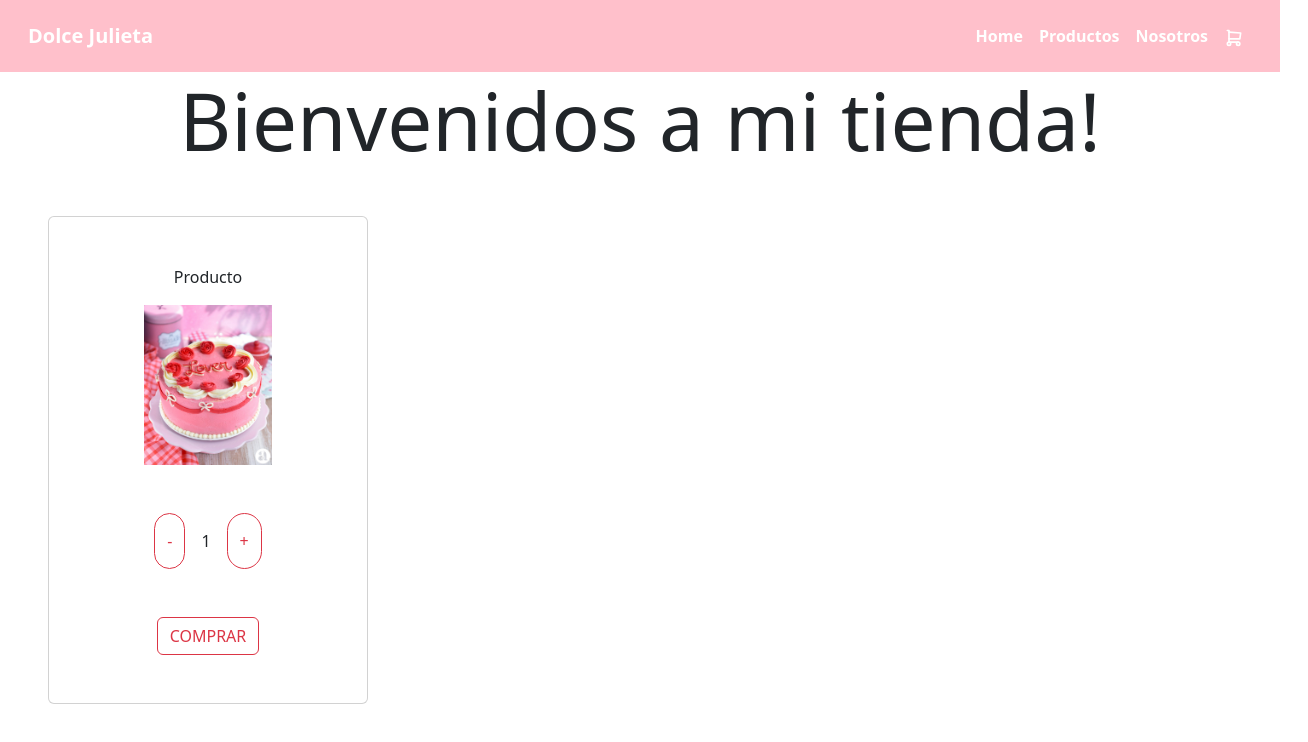
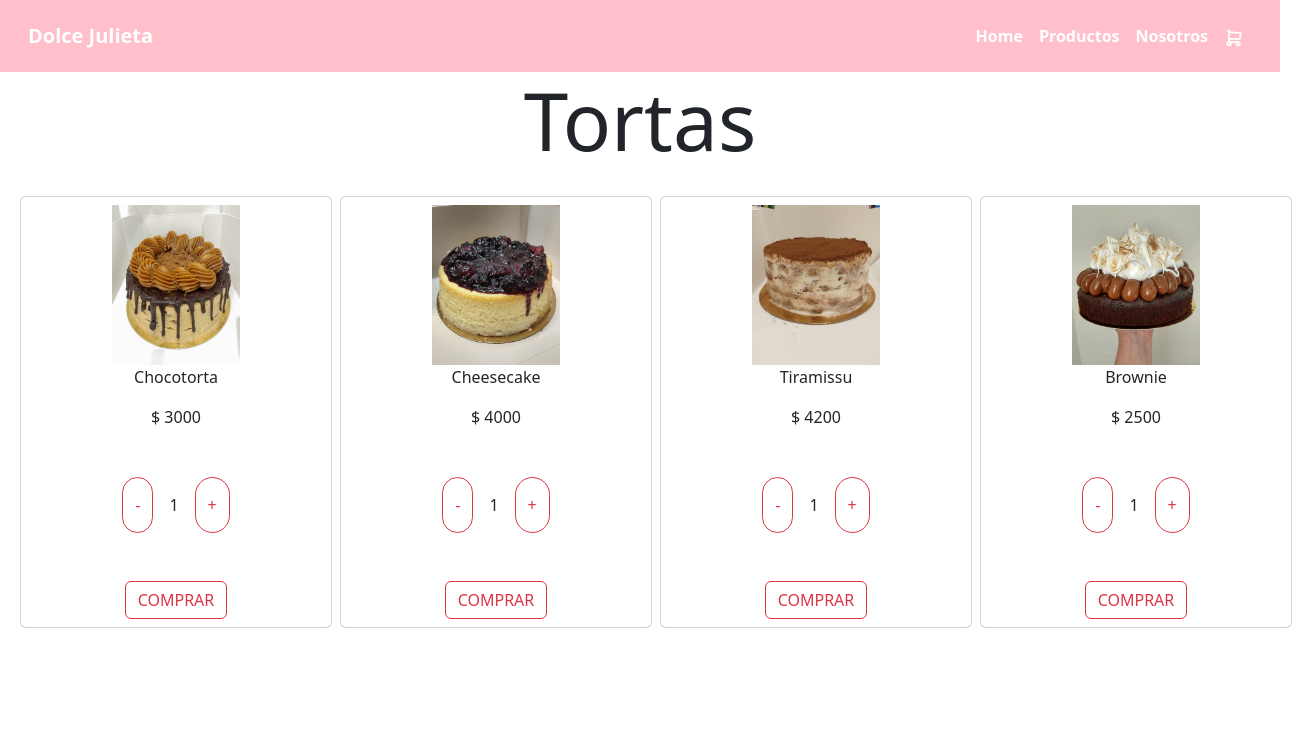
Before and after one commit to Julietabachur/ecommerce, a React (Create React App) app: page / in a window 1280 px wide. Shown: the top 742 px of the page, 1308 px wide, since content can reach past the window. Built offline with nearby package versions, Linux system fonts and the light colour scheme.

Commit message:
subo productos con promise

```diff
--- a/src/App.js
+++ b/src/App.js
@@ -6,7 +6,7 @@ function App() {
   return (
     <>
     <NavBar/>
-    <ItemListContainer greeting="Bienvenidos a mi tienda!"/>
+    <ItemListContainer section="Tortas"/>
     </>
 );
 }
--- a/src/Components/ItemCount/ItemCount.js
+++ b/src/Components/ItemCount/ItemCount.js
@@ -1,7 +1,9 @@
 import { useState } from "react"
 import "./ItemCount.sass"
 
-const ItemCount = ({stock, initial, onAdd , onRemove}) => {
+const ItemCount = ({data, initial, onAdd , onRemove}) => {
+
+    const {title, price, image, stock} = data
 
     const [contador, setContador] = useState(initial)
 
@@ -16,9 +18,10 @@ const ItemCount = ({stock, initial, onAdd , onRemove}) => {
 
   return (
 
-    <div className="card col w-25 align-items-center m-5 p-5">
-        <p>Producto</p>
-        <img src={`img/DSC_3586web.jpg`} alt="Imagen producto"/>
+    <div className="card col w-25 align-items-center m-1 p-2 justify-content-around flex-wrap">
+        <img src={`img/${image}`} alt="Imagen producto"/>
+        <p>{title}</p>
+        <span>$ {price}</span>
         <div className="d-flex justify-content-s my-5">
             <button onClick={onRemove} className="btn btn-outline-danger h-1 border-3 rounded-5">-</button>
             <p className="m-3">{contador}</p>
--- /dev/null
+++ b/src/Components/ItemList/ItemList.js
@@ -0,0 +1,13 @@
+import ItemCount from "../ItemCount/ItemCount"
+import "./ItemList.sass"
+
+
+const ItemList = ({dataProducts}) => {
+  return (
+    <div className="d-flex row justify-content-center m-3 flex-wrap">
+        { dataProducts.map( (product)=>{return <ItemCount key={product.id} data={product} initial={1}/>})}
+    </div>
+  )
+}
+
+export default ItemList
--- a/src/Components/ItemListContainer/ItemListContainer.js
+++ b/src/Components/ItemListContainer/ItemListContainer.js
@@ -1,11 +1,32 @@
-import ItemCount from "../ItemCount/ItemCount";
+import ItemList from "../ItemList/ItemList";
+import products from "../Utils/products.mock";
 import  "./ItemListContainer.sass";
+import { useEffect, useState } from "react"
 
-const ItemListContainer = ({greeting}) => {
+const ItemListContainer = ({section}) => {
+
+  const [listProducts, setListProducts] = useState([])
+
+  const getProducts = new Promise( (resolve, reject) => {
+      setTimeout( () => {
+          resolve(products)
+      }, 2000)
+  })
+
+  useEffect(() => {
+      getProducts
+          .then( (res) => {
+              setListProducts(res)
+          })
+          .catch( (error) => {
+              console.log("la llamada fallo")
+          })
+  }, [])
+
   return (
-    <div>
-        <h1 className="display-1 d-flex justify-content-center">{greeting}</h1>
-        <ItemCount stock={5} initial={1}/>
+    <div className="d-flex row flex-wrap">
+        <h1 className="display-1 d-flex justify-content-center">{section}</h1>
+        <ItemList dataProducts={listProducts}/>
     </div>
   )
 }
--- /dev/null
+++ b/src/Components/Utils/products.mock.js
@@ -0,0 +1,33 @@
+const products = [
+    {
+        id:1,
+        title: "Chocotorta",
+        price: 3000,
+        image: 'chocotorta.jpg',
+        stock: 6
+    },
+    {
+        id:2,
+        title: "Cheesecake",
+        price: 4000,
+        image: 'cheesecake.jpg',
+        stock: 10
+    },
+    {
+        id:3,
+        title: "Tiramissu",
+        price: 4200,
+        image: 'tiramissu.jpg',
+        stock: 10
+    },
+    {
+        id:4,
+        title: "Brownie",
+        price: 2500,
+        image: 'brownie.jpg',
+        stock: 10
+    }
+]
+
+
+export default products
```
Also changed, not shown: src/Components/ItemList/ItemList.sass (added).
